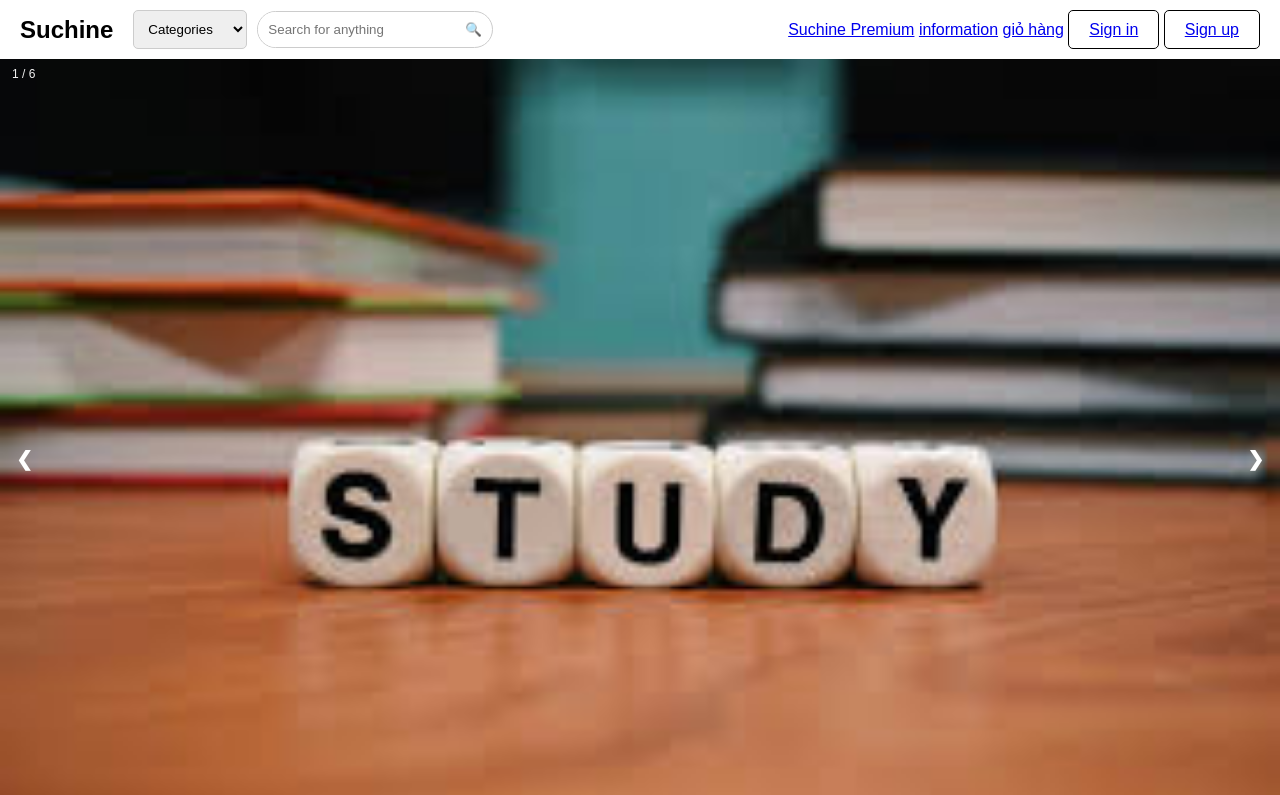
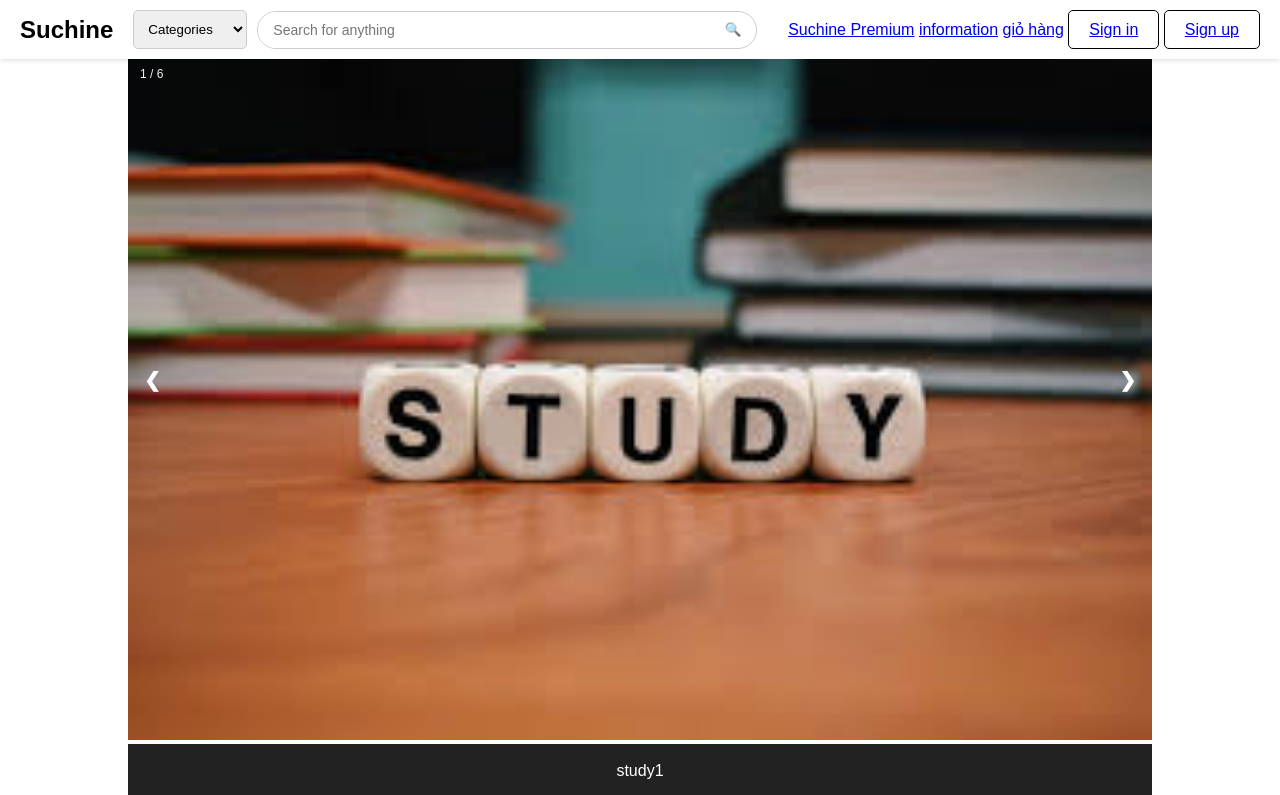
Before and after one commit to beotron0406/project-ca-nhan, a plain HTML site: page index.html in a window 1280 px wide. Shown: the top 795 px of the page. Drawn offline with Linux system fonts and the light colour scheme.

Commit message:
update css search bar

```diff
--- a/style.css
+++ b/style.css
@@ -33,22 +33,39 @@ nav {
 
 .search-bar {
     display: flex;
+    align-items: center;
     border: 1px solid #ccc;
-    border-radius: 20px;
+    border-radius: 24px;
     overflow: hidden;
+    width: 500px;
+    background-color: white;
 }
 
 .search-bar input {
+    flex-grow: 1;
     border: none;
-    padding: 10px;
+    padding: 10px 15px;
+    font-size: 14px;
+    outline: none;
 }
+
 .search-bar button {
     background: none;
     border: none;
-    padding: 10px;
+    padding: 10px 15px;
     cursor: pointer;
+    display: flex;
+    align-items: center;
 }
 
+.search-bar button:hover {
+    background-color: #f0f0f0;
+}
+
+.search-bar button img {
+    width: 20px;
+    height: 20px;
+}
 
 .nav-links {
     display: flex;
@@ -86,9 +103,10 @@ nav {
 }
 
 
-/* Position the image container (needed to position the left and right arrows) */
 .container {
     position: relative;
+    width: 80%;
+    margin: 0 auto;
   }
 
   /* Hide the images by default */
```
